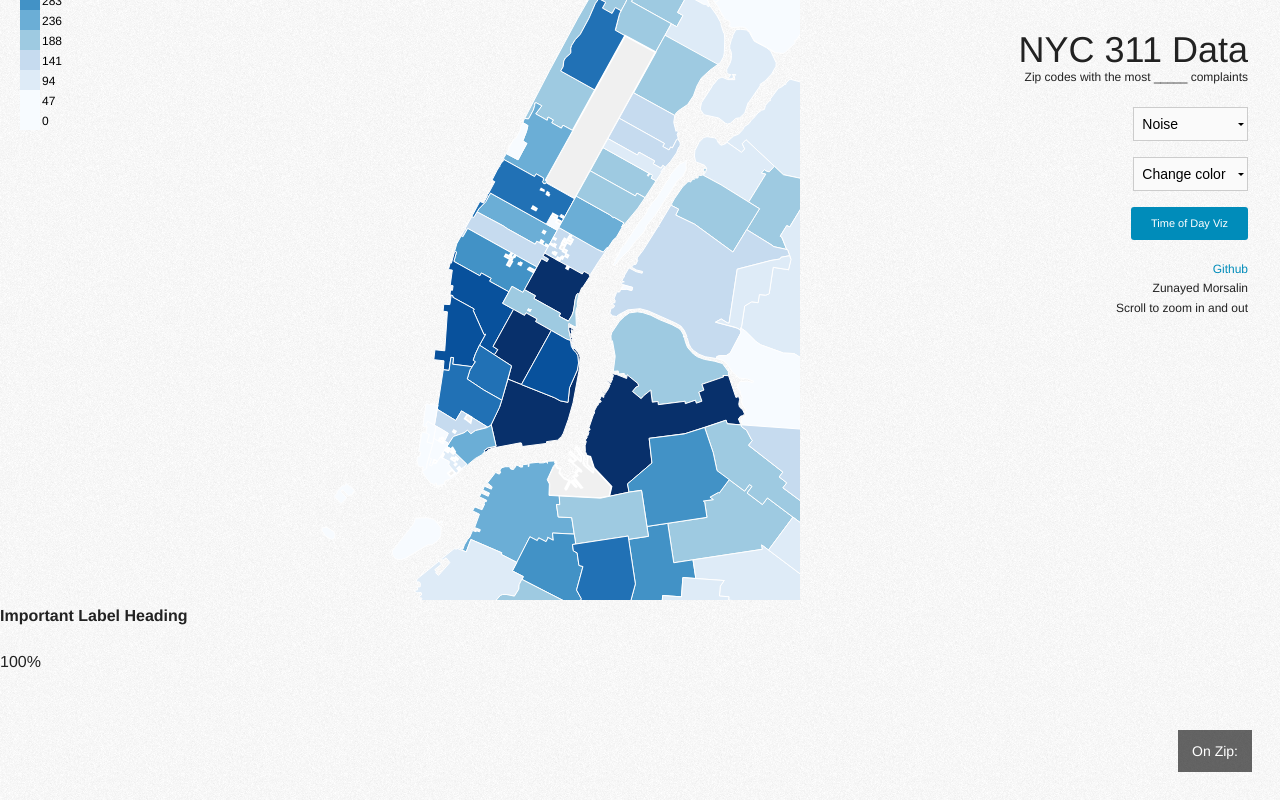
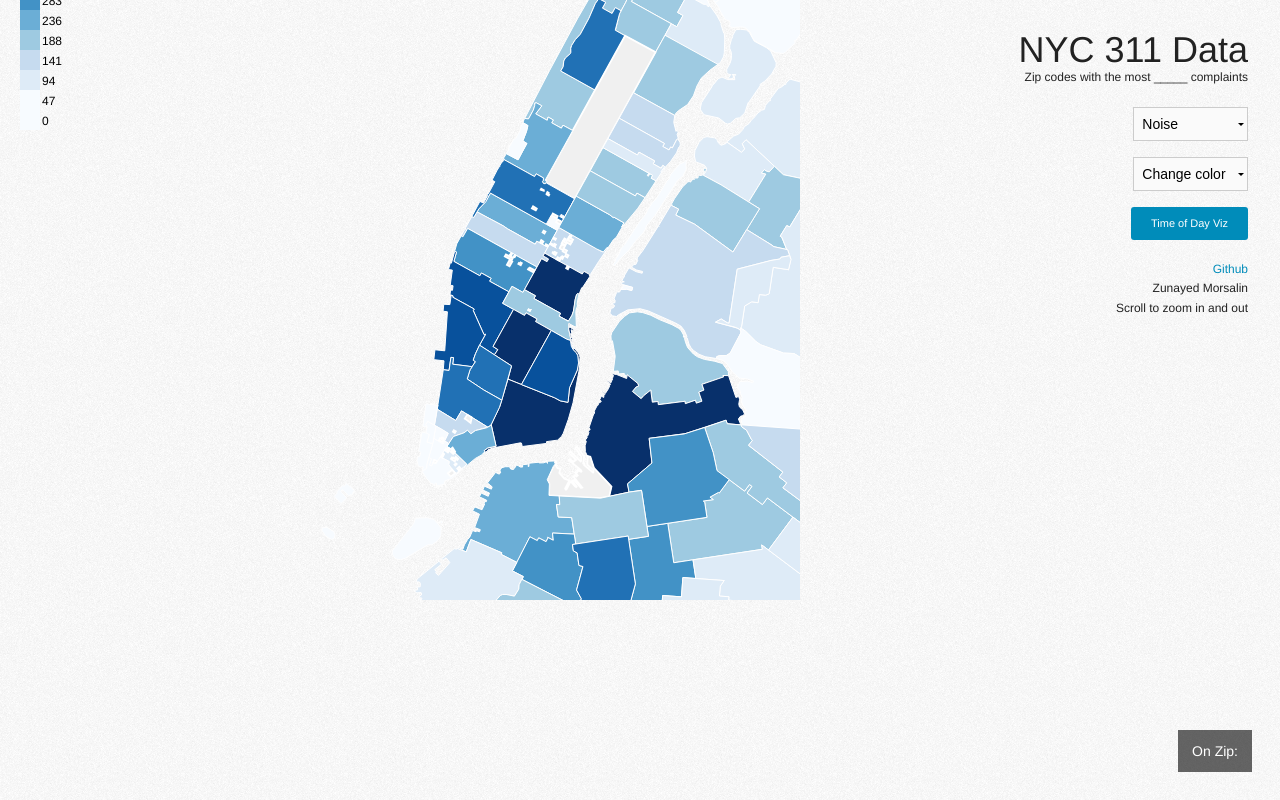
Before and after one commit to zunayed/noisyNYC, a Flask app: page / in a window 1280 px wide. Run offline with Flask 2, Linux system fonts and the light colour scheme; some libraries are stand-ins or nearby versions.

Commit message:
removed junk

```diff
--- a/templates/home.html
+++ b/templates/home.html
@@ -63,11 +63,6 @@
     On Zip:
 </a>
 
-<div id="tooltip" class="hidden">
-        <p><strong>Important Label Heading</strong></p>
-        <p><span id="value">100</span>%</p>
-</div>
-
 <!-- JavaScript -->
 
 <script src="{{ url_for('static', filename='d3.v3.js') }}"></script>
```
